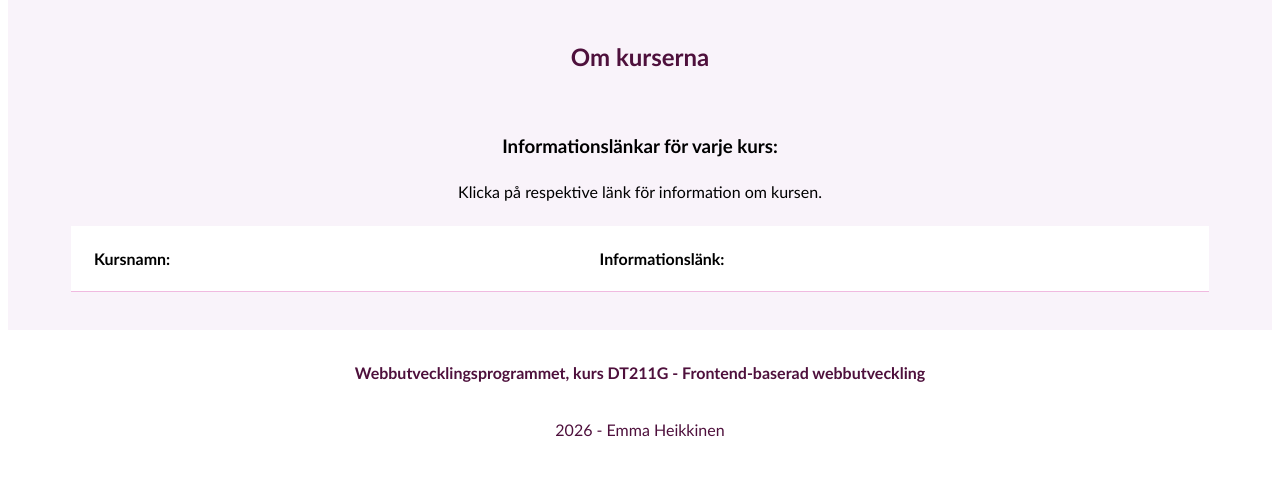
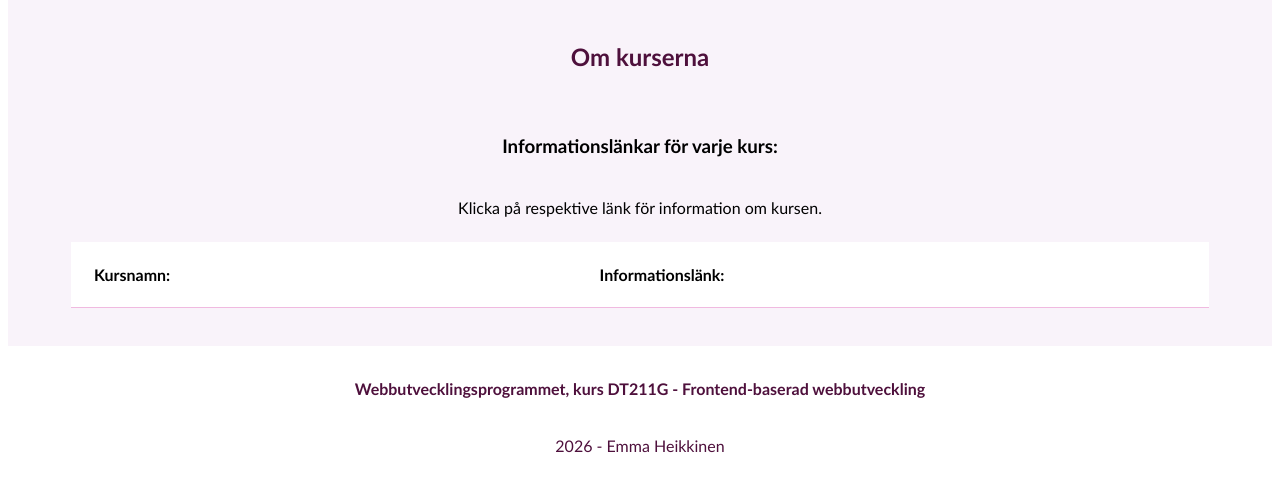
Before and after one commit to emhe2504/Laboration-2, a website built with Vite: page about.html in a window 1280 px wide. Shown: the part 158-650 px from the top of the page. Built offline with nearby package versions, Linux system fonts and the light colour scheme; no server answers.

Commit message:
Sista fix av css

```diff
--- a/src/css/style.css
+++ b/src/css/style.css
@@ -70,6 +70,7 @@ a {
 }
 
 form {
+    display: grid;
     justify-self: center;
     margin-bottom: 2%;
     width: 100%;
@@ -92,6 +93,11 @@ form {
 
 #sort-val {
     padding: 2px;
+}
+
+#table-section,
+#about-section {
+    display: grid;
 }
 
 #table1 {
```
